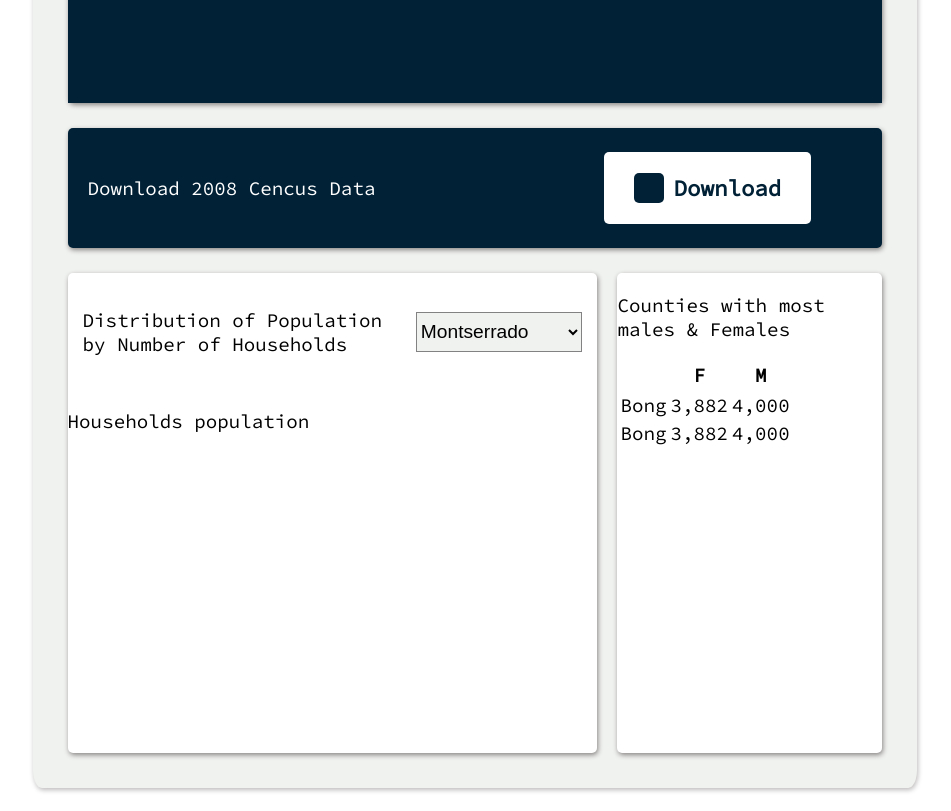
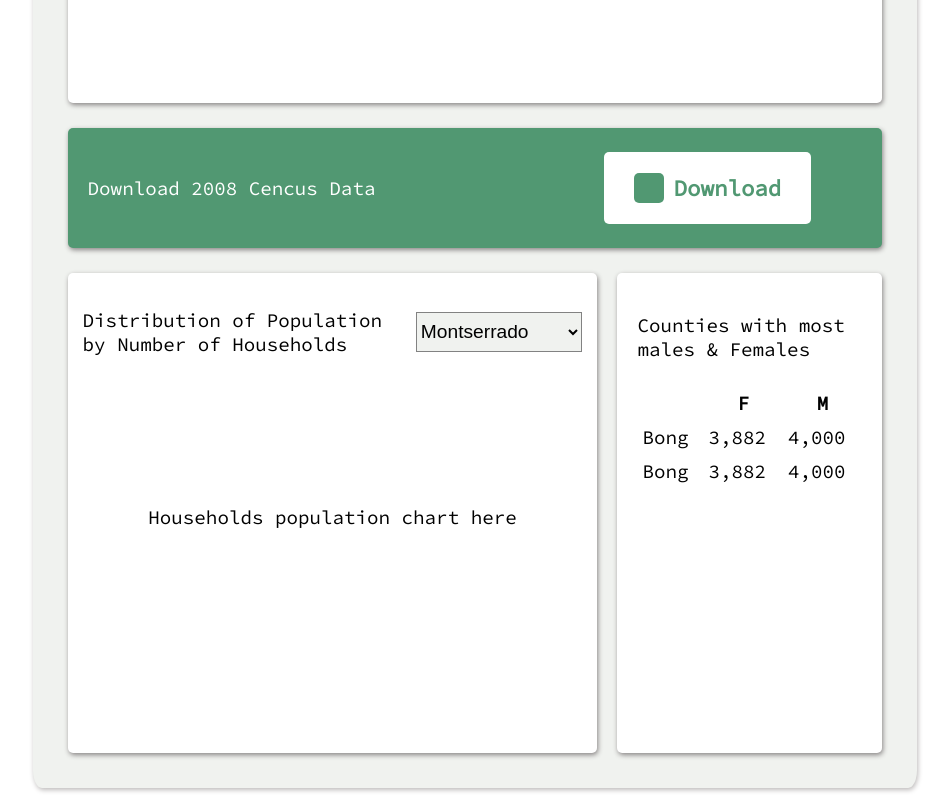
Before and after one commit to boakaidorborkamara/Census, a plain HTML site: page index.html in a window 1280 px wide. Shown: the part 1000-1811 px from the top of the page, without its empty margins (165-1116 px from the left). Drawn offline with Linux system fonts and the light colour scheme.

Commit message:
styling 90% done, all section are styled

```diff
--- a/index.html
+++ b/index.html
@@ -110,7 +110,7 @@
                         </div>
                     </div>
                     <div id="household-population-chart">
-                        <p>Households population</p>
+                        <p>Households population chart here</p>
                     </div>
 
                 </div>
--- a/styles/style.css
+++ b/styles/style.css
@@ -14,7 +14,7 @@ body{
 
 a{
     text-decoration: none;
-    color: #012136;
+    color: #519872;
 }
 
 a:hover{
@@ -44,7 +44,7 @@ header{
 #logo{
     /* background-color: red; */
     width: 70%;
-    color: #012136;
+    color: #519872;
     font-size: 1.2em;
 }
 
@@ -66,7 +66,7 @@ nav ul{
 nav  ul li{
     margin-left: 20px;
     text-transform: uppercase;
-    color: #012136;
+    color: #519872;
 }
 
 
@@ -109,7 +109,7 @@ nav  ul li{
 }
 
 .icon-box{
-    background-color: #012136;
+    background-color: #519872;
     width: 50px;
     border-radius: 8px;
     display: flex;
@@ -140,7 +140,7 @@ nav  ul li{
 }
 
 .pie-chart{
-    background-color: #012136;
+    background-color: #519872;
     border-radius: 5px;
     box-shadow: 2px 1px 3px rgb(165, 162, 162);
 }
@@ -184,7 +184,7 @@ nav  ul li{
     display: flex;
     align-items: center;
     justify-content: center;
-    background-color: #012136;
+    /* background-color: #012136; */
     padding: 20px;
     margin-top: 20px;
 }
@@ -197,7 +197,7 @@ nav  ul li{
     height: 15vh;
     justify-content: center;
     align-items: center;
-    background-color: #012136;
+    background-color: #519872;
     border-radius: 5px;
     margin-top: 25px;
     padding: 0px 20px 0px 20px;
@@ -222,11 +222,14 @@ nav  ul li{
 }
 
 #download-icon{
-    background-color: #012136 ;
+    background-color: #519872 ;
     width: 30px;
     height: 30px;
     margin-right: 10px;
     border-radius: 5px;
+    display: flex;
+    justify-content: center;
+    align-items: center;
 }
 
 #download-icon img{
@@ -248,13 +251,6 @@ nav  ul li{
     box-shadow: 1px 2px 5px rgb(136, 133, 133);
 }
 
-#male-n-female-amount{
-    background-color: white;
-    border-radius: 5px;
-    box-shadow: 1px 2px 5px rgb(136, 133, 133);
-}
-
-
 
 #household-header{
     display: grid;
@@ -273,3 +269,32 @@ nav  ul li{
     border: 1px solid #828282;
     font-size: 1em;
 }
+
+#household-population-chart{
+    display: flex;
+    justify-content: center;
+    align-items: center;
+    height: 255px;
+}
+
+#male-n-female-amount{
+    background-color: white;
+    border-radius: 5px;
+    box-shadow: 1px 2px 5px rgb(136, 133, 133);
+    padding: 20px;
+}
+
+table{
+    margin-top: 25px;
+    width: 100%;
+
+}
+
+table, td, thead, th{
+    /* border: 1px solid black; */
+    border-collapse: collapse;
+}
+
+td, th{
+    padding: 5px;
+}
```
